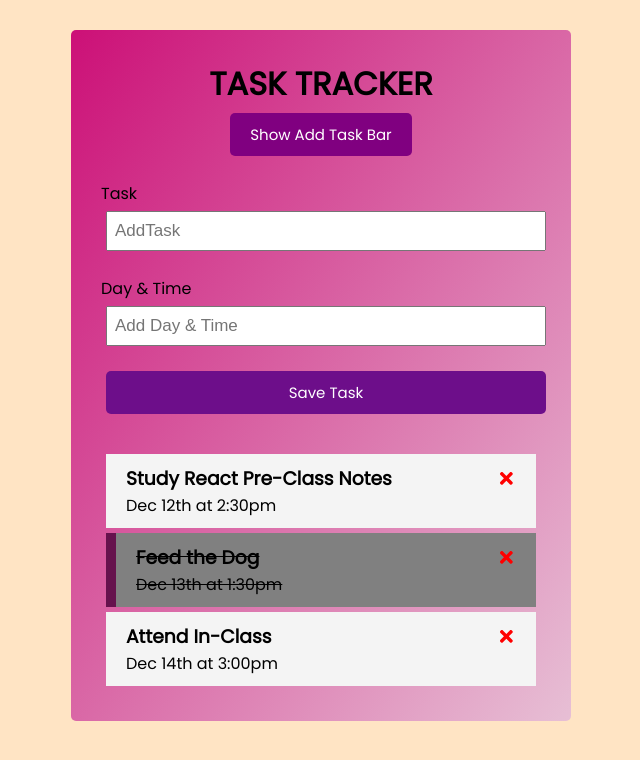
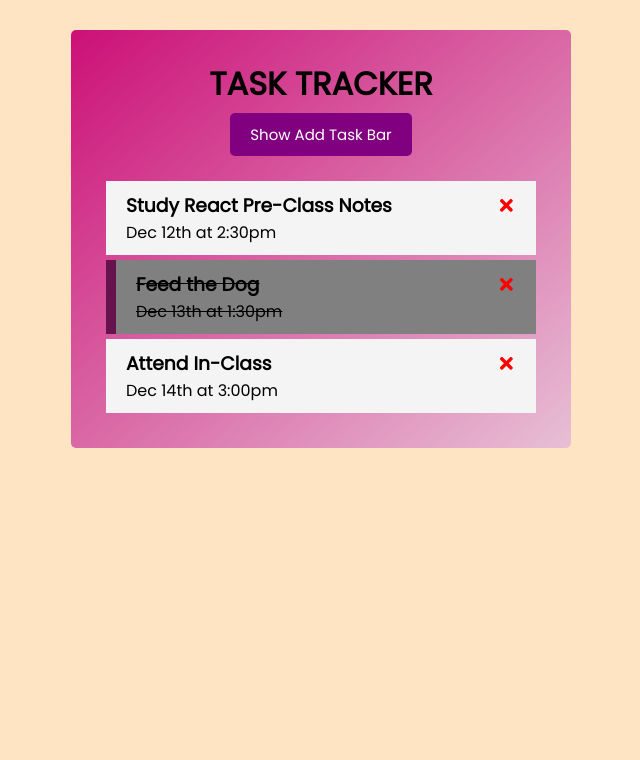
Before and after one commit to Erdij/Project-Task-Tracker, a React (Create React App) app in the folder solution-task-tracker/: page / in a window 1280 px wide. Shown: the top 760 px of the page, without its empty margins (319-959 px from the left). Built offline with nearby package versions, Linux system fonts and the light colour scheme.

Commit message:
finished

```diff
--- a/solution-task-tracker/src/App.js
+++ b/solution-task-tracker/src/App.js
@@ -61,7 +61,7 @@ function App() {
         showAddTask={showAddTask}
         toggleShow={toggleShow}
       />
-      <AddTask addTask={addTask} />
+      {showAddTask && <AddTask addTask={addTask} />}
       {tasks.length > 0 ? (
         <Tasks tasks={tasks} deleteTask={deleteTask} toggleDone={toggleDone} />
       ) : (
```
